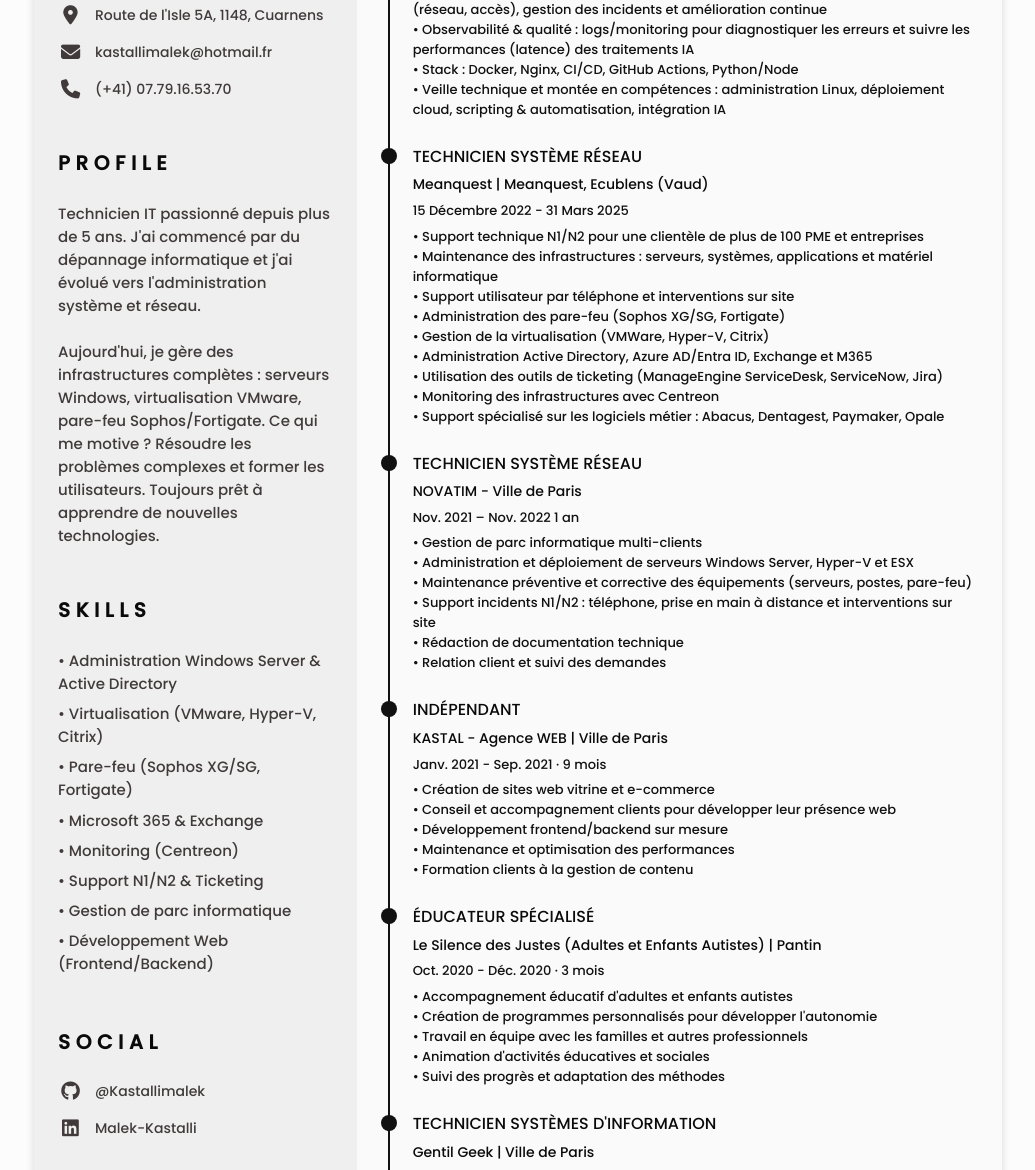
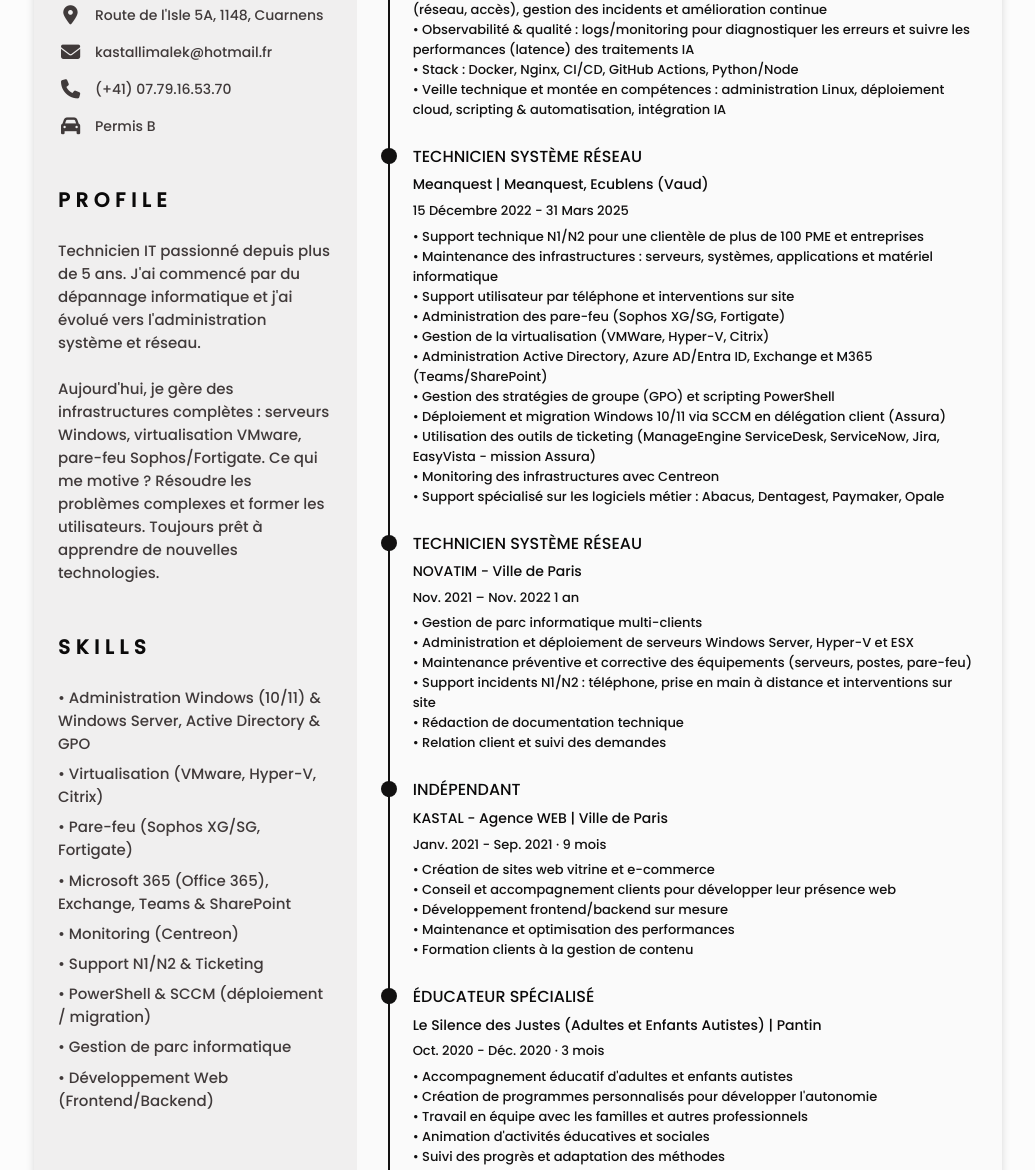
Before and after one commit to kastallimalek/cv, a plain HTML site: page index.html in a window 1280 px wide. Shown: the part 309-1479 px from the top of the page, without its empty margins (122-1157 px from the left). Drawn offline with Linux system fonts and the light colour scheme.

Commit message:
Add Orif job keywords (Win11/M365/GPO/SCCM) and Permis B

```diff
--- a/index.html
+++ b/index.html
@@ -132,6 +132,9 @@
                                         <i class="fa-solid fa-phone home_icon"></i> (+41) 07.79.16.53.70
                                     </a>
                                 </span>
+                                <span class="home_information">
+                                    <i class="fa-solid fa-car home_icon"></i> Permis B
+                                </span>
                             </div>
                         </div>
 
@@ -159,12 +162,13 @@
                         <h2 class="section-title">Skills</h2>
                         <div class="skills_container">
                             <ul class="skills_content bd-grid">
-                                <li class="skills_name">• Administration Windows Server & Active Directory</li>
+                                <li class="skills_name">• Administration Windows (10/11) & Windows Server, Active Directory & GPO</li>
                                 <li class="skills_name">• Virtualisation (VMware, Hyper-V, Citrix)</li>
                                 <li class="skills_name">• Pare-feu (Sophos XG/SG, Fortigate)</li>
-                                <li class="skills_name">• Microsoft 365 & Exchange</li>
+                                <li class="skills_name">• Microsoft 365 (Office 365), Exchange, Teams & SharePoint</li>
                                 <li class="skills_name">• Monitoring (Centreon)</li>
                                 <li class="skills_name">• Support N1/N2 & Ticketing</li>
+                                <li class="skills_name">• PowerShell & SCCM (déploiement / migration)</li>
                                 <li class="skills_name">• Gestion de parc informatique</li>
                                 <li class="skills_name">• Développement Web (Frontend/Backend)</li>
                             </ul>
@@ -260,7 +264,7 @@
                                     <h3 class="experience_title">TECHNICIEN SYSTÈME RÉSEAU</h3>
                                     <span class="experience_company">Meanquest | Meanquest, Ecublens (Vaud)</span>
                                     <span class="experience_description">15 Décembre 2022 - 31 Mars 2025</span>
-                                    <p class="experience_description"> • Support technique N1/N2 pour une clientèle de plus de 100 PME et entreprises<br> • Maintenance des infrastructures : serveurs, systèmes, applications et matériel informatique<br> • Support utilisateur par téléphone et interventions sur site<br> • Administration des pare-feu (Sophos XG/SG, Fortigate)<br> • Gestion de la virtualisation (VMWare, Hyper-V, Citrix)<br> • Administration Active Directory, Azure AD/Entra ID, Exchange et M365<br> • Utilisation des outils de ticketing (ManageEngine ServiceDesk, ServiceNow, Jira)<br> • Monitoring des infrastructures avec Centreon<br> • Support spécialisé sur les logiciels métier : Abacus, Dentagest, Paymaker, Opale </p>
+                                    <p class="experience_description"> • Support technique N1/N2 pour une clientèle de plus de 100 PME et entreprises<br> • Maintenance des infrastructures : serveurs, systèmes, applications et matériel informatique<br> • Support utilisateur par téléphone et interventions sur site<br> • Administration des pare-feu (Sophos XG/SG, Fortigate)<br> • Gestion de la virtualisation (VMWare, Hyper-V, Citrix)<br> • Administration Active Directory, Azure AD/Entra ID, Exchange et M365 (Teams/SharePoint)<br> • Gestion des stratégies de groupe (GPO) et scripting PowerShell<br> • Déploiement et migration Windows 10/11 via SCCM en délégation client (Assura)<br> • Utilisation des outils de ticketing (ManageEngine ServiceDesk, ServiceNow, Jira, EasyVista - mission Assura)<br> • Monitoring des infrastructures avec Centreon<br> • Support spécialisé sur les logiciels métier : Abacus, Dentagest, Paymaker, Opale </p>
                                 </div>
                             </div>
                              <!-- 1 -->
```
